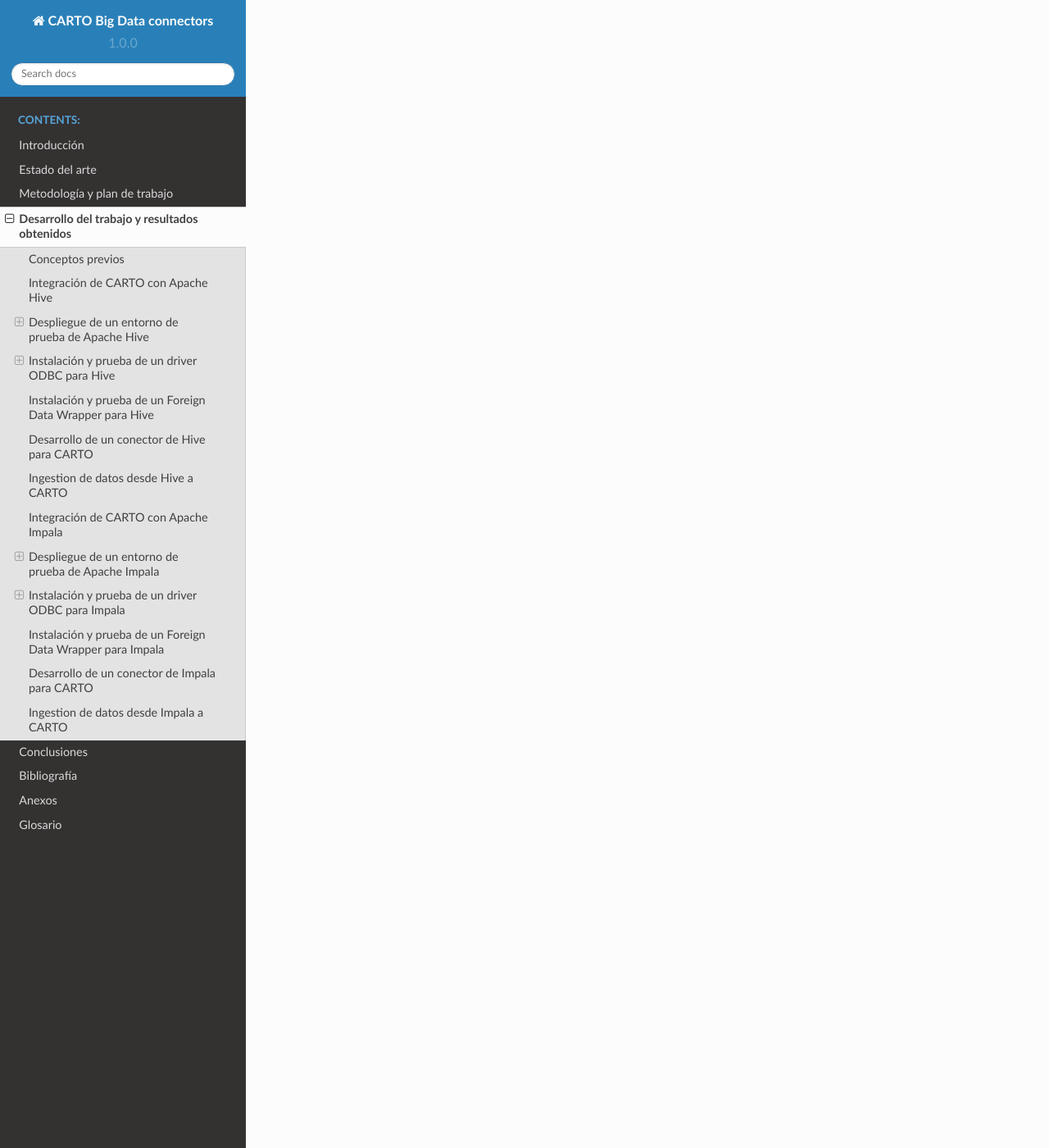
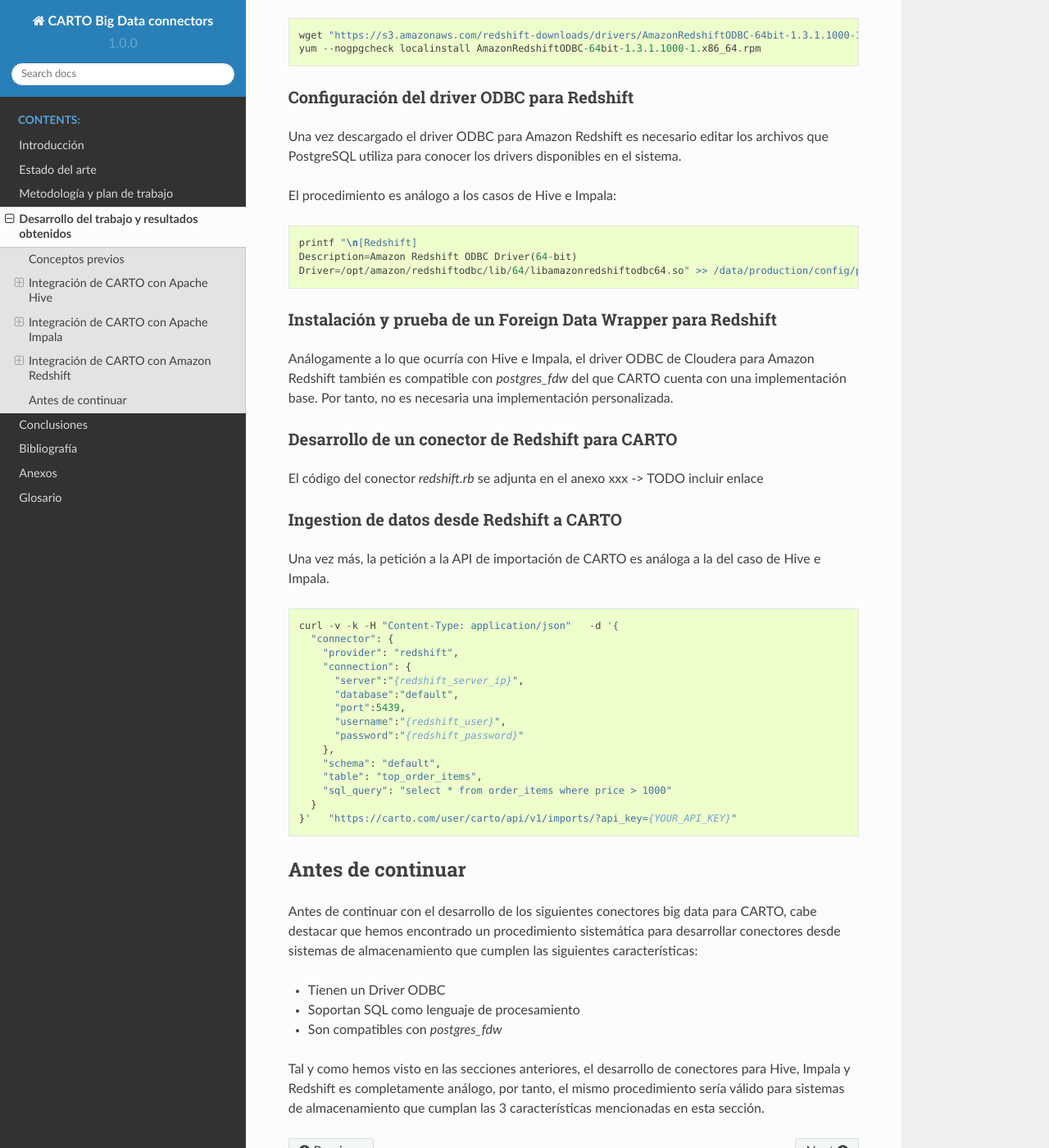
Before and after one commit to alrocar/TFM, a Sphinx documentation site: the page built from docs/source/tfm/30-desarrollo.rst, in a window 1280 px wide and 1400 px high, scrolled down 8880 px. Shown: the whole window at 82% size. Built offline with Sphinx 7.4.7 and the Read the Docs theme 2.0.0, drawn with Linux system fonts in a browser that asks for light colours; some of the changed text lies outside the part shown.

Commit message:
redshift

```diff
--- a/docs/source/tfm/30-desarrollo.rst
+++ b/docs/source/tfm/30-desarrollo.rst
@@ -45,7 +45,7 @@
 - Despliegue: Docker sobre AWS
 
 Despliegue de un entorno de prueba de Apache Hive
--------------------------------------------------
+^^^^^^^^^^^^^^^^^^^^^^^^^^^^^^^^^^^^^^^^^^^^^^^^^
 
 Para desplegar una instancia de Apache Hive, utilizamos la imagen de Cloudera Quickstart disponible en Docker Hub, ejecutando el siguiente comando:
 
@@ -121,7 +121,7 @@
     usr/pwd: cloudera/cloudera
 
 Instalación y prueba de un driver ODBC para Hive
-------------------------------------------------
+^^^^^^^^^^^^^^^^^^^^^^^^^^^^^^^^^^^^^^^^^^^^^^^^
 
 En este caso, Cloudera proporciona un driver ODBC para Hive con licencia libre que podemos instalar en distribuciones Redhat/CentOS con los siguientes comandos:
 
@@ -161,21 +161,21 @@
     Driver=/opt/cloudera/hiveodbc/lib/64/libclouderahiveodbc64.so" >> /data/production/config/postgresql/odbcinst.ini
 
 Instalación y prueba de un Foreign Data Wrapper para Hive
----------------------------------------------------------
+^^^^^^^^^^^^^^^^^^^^^^^^^^^^^^^^^^^^^^^^^^^^^^^^^^^^^^^^^
 
 Una primera aproximación a la hora de probar un Foreign Data Wrapper para Hive, consiste en probar la implementación base disponible en PostgreSQL `postgres_fdw`.
 
 En este caso, el driver ODBC de Cloudera para Apache Hive es compatible con `postgres_fdw` del que CARTO cuenta con una implementación base.
 
 Desarrollo de un conector de Hive para CARTO
---------------------------------------------
+^^^^^^^^^^^^^^^^^^^^^^^^^^^^^^^^^^^^^^^^^^^^
 
 Puesto que el driver ODBC para Hive es compatible con `postgres_fdw` la implementación de un conector de Hive para CARTO se reduce a añadir una nueva clase al `backend` indicando cuáles son los parámetros necesarios para realizar una consulta SQL sobre Hive y configurar este conector para que sea accesible desde la API de importación de CARTO.
 
 El código del conector `hive.rb` se adjunta en el anexo xxx -> TODO incluir enlace
 
 Ingestion de datos desde Hive a CARTO
--------------------------------------
+^^^^^^^^^^^^^^^^^^^^^^^^^^^^^^^^^^^^^
 
 Una vez disponemos de una instalación on-premise de CARTO, con el driver ODBC de Hive correctamente instalado y configurado tanto en el sistema como en CARTO y un conector correctamente implementado, podemos realizar una ingestión de datos desde Hive a CARTO utilizando la API de importación de la siguiente manera:
 
@@ -227,7 +227,7 @@
 - Despliegue: Docker sobre AWS
 
 Despliegue de un entorno de prueba de Apache Impala
----------------------------------------------------
+^^^^^^^^^^^^^^^^^^^^^^^^^^^^^^^^^^^^^^^^^^^^^^^^^^^
 
 Para desplegar una instancia de Apache Impala, utilizamos la imagen de Cloudera Quickstart disponible en Docker Hub, tal y como hicimos al desplegar Apache Hive.
 
@@ -252,7 +252,7 @@
     usr/pwd: cloudera/cloudera
 
 Instalación y prueba de un driver ODBC para Impala
---------------------------------------------------
+^^^^^^^^^^^^^^^^^^^^^^^^^^^^^^^^^^^^^^^^^^^^^^^^^^
 
 El procedimiento para instalar el driver ODBC para Impala es similar al de Hive [TODO] -> link a la sección correspondiente.
 
@@ -292,19 +292,19 @@
     Driver=/opt/cloudera/impalaodbc/lib/64/libclouderaimpalaodbc64.so" >> /data/production/config/postgresql/odbcinst.ini
 
 Instalación y prueba de un Foreign Data Wrapper para Impala
------------------------------------------------------------
+^^^^^^^^^^^^^^^^^^^^^^^^^^^^^^^^^^^^^^^^^^^^^^^^^^^^^^^^^^^
 
 Análogamente a lo que ocurría con Hive, el driver ODBC de Cloudera para Apache Impala también es compatible con `postgres_fdw` del que CARTO cuenta con una implementación base. Por tanto, no es necesaria una implementación personalizada.
 
 Desarrollo de un conector de Impala para CARTO
-----------------------------------------------
+^^^^^^^^^^^^^^^^^^^^^^^^^^^^^^^^^^^^^^^^^^^^^^
 
 Puesto que el driver ODBC para Impala es compatible con `postgres_fdw` la implementación de un conector de Impala para CARTO se reduce a añadir una nueva clase al `backend` indicando cuáles son los parámetros necesarios para realizar una consulta SQL sobre Impala y configurar este conector para que sea accesible desde la API de importación de CARTO.
 
 El código del conector `impala.rb` se adjunta en el anexo xxx -> TODO incluir enlace
 
 Ingestion de datos desde Impala a CARTO
----------------------------------------
+^^^^^^^^^^^^^^^^^^^^^^^^^^^^^^^^^^^^^^^
 
 Una vez más, la petición a la API de importación de CARTO es análoga a la del caso de Hive.
 
@@ -337,3 +337,95 @@
 En este caso, Impala no implementa el paradigma MapReduce sino que utiliza un mecanismo de procesamiento en memoria que permite la realización de consultas interactivas, por lo que la respuesta tiene una latencia menor al caso de Hive.
 
 La tabla generada en PostgreSQL está asociada a un dataset del usuario de CARTO que lanzó la petición y por tanto puede trabajar con él, de la misma manera que con cualquier otro dataset.
+
+Integración de CARTO con Amazon Redshift
+----------------------------------------
+
+Amazon Redshift es un almacén de datos de la familia de servicios web de Amazon, completamente administrado que permite analizar datos con SQL estándar.
+
+La integración de CARTO con Apache Redshift se va a realizar de acuerdo a los siguientes parámetros:
+
+- Soporta SQL: Sí
+- Driver ODBC: Sí
+- Compatible con `postgres_fdw`: Sí
+- Versión probada: Amazon no proporciona información acerca del versionado de Redshift, por tanto, las pruebas realizadas son con la versión actual a fecha Septiembre 2017
+- Autenticación: Usuario y contraseña
+- Distribución: AWS
+- Despliegue: Auto-gestionado a través de la consola de administración de AWS
+
+Despliegue de un entorno de prueba de Amazon Redshift
+^^^^^^^^^^^^^^^^^^^^^^^^^^^^^^^^^^^^^^^^^^^^^^^^^^^^^
+
+TODO -> incluir capturas de pantalla
+
+Ingestión de datos en Amazon Redshift
+^^^^^^^^^^^^^^^^^^^^^^^^^^^^^^^^^^^^^
+
+TODO
+
+Instalación y prueba de un driver ODBC para Amazon Redshift
+^^^^^^^^^^^^^^^^^^^^^^^^^^^^^^^^^^^^^^^^^^^^^^^^^^^^^^^^^^^
+
+El procedimiento para instalar el driver ODBC para Impala es similar a los de Hive e Impala [TODO] -> link a la sección correspondiente.
+
+::
+
+    wget "https://s3.amazonaws.com/redshift-downloads/drivers/AmazonRedshiftODBC-64bit-1.3.1.1000-1.x86_64.rpm"
+    yum --nogpgcheck localinstall AmazonRedshiftODBC-64bit-1.3.1.1000-1.x86_64.rpm
+
+Configuración del driver ODBC para Redshift
+^^^^^^^^^^^^^^^^^^^^^^^^^^^^^^^^^^^^^^^^^^^
+
+Una vez descargado el driver ODBC para Amazon Redshift es necesario editar los archivos que PostgreSQL utiliza para conocer los drivers disponibles en el sistema.
+
+El procedimiento es análogo a los casos de Hive e Impala:
+
+::
+
+    printf "\n[Redshift]
+    Description=Amazon Redshift ODBC Driver(64-bit)
+    Driver=/opt/amazon/redshiftodbc/lib/64/libamazonredshiftodbc64.so" >> /data/production/config/postgresql/odbcinst.ini
+
+Instalación y prueba de un Foreign Data Wrapper para Redshift
+^^^^^^^^^^^^^^^^^^^^^^^^^^^^^^^^^^^^^^^^^^^^^^^^^^^^^^^^^^^^^
+
+Análogamente a lo que ocurría con Hive e Impala, el driver ODBC de Cloudera para Amazon Redshift también es compatible con `postgres_fdw` del que CARTO cuenta con una implementación base. Por tanto, no es necesaria una implementación personalizada.
+
+Desarrollo de un conector de Redshift para CARTO
+^^^^^^^^^^^^^^^^^^^^^^^^^^^^^^^^^^^^^^^^^^^^^^^^
+
+El código del conector `redshift.rb` se adjunta en el anexo xxx -> TODO incluir enlace
+
+Ingestion de datos desde Redshift a CARTO
+^^^^^^^^^^^^^^^^^^^^^^^^^^^^^^^^^^^^^^^^^
+
+Una vez más, la petición a la API de importación de CARTO es análoga a la del caso de Hive e Impala.
+
+::
+
+    curl -v -k -H "Content-Type: application/json"   -d '{
+      "connector": {
+        "provider": "redshift",
+        "connection": {
+          "server":"{redshift_server_ip}",
+          "database":"default",
+          "port":5439,
+          "username":"{redshift_user}",
+          "password":"{redshift_password}"
+        },
+        "schema": "default",
+        "table": "top_order_items",
+        "sql_query": "select * from order_items where price > 1000"
+      }
+    }'   "https://carto.com/user/carto/api/v1/imports/?api_key={YOUR_API_KEY}"
+
+Antes de continuar
+------------------
+
+Antes de continuar con el desarrollo de los siguientes conectores big data para CARTO, cabe destacar que hemos encontrado un procedimiento sistemática para desarrollar conectores desde sistemas de almacenamiento que cumplen las siguientes características:
+
+- Tienen un Driver ODBC
+- Soportan SQL como lenguaje de procesamiento
+- Son compatibles con `postgres_fdw`
+
+Tal y como hemos visto en las secciones anteriores, el desarrollo de conectores para Hive, Impala y Redshift es completamente análogo, por tanto, el mismo procedimiento sería válido para sistemas de almacenamiento que cumplan las 3 características mencionadas en esta sección.
```
